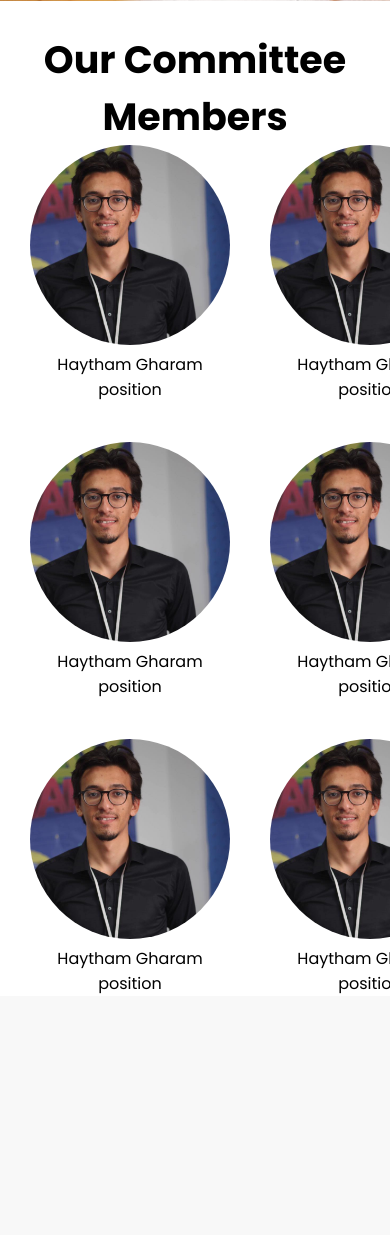
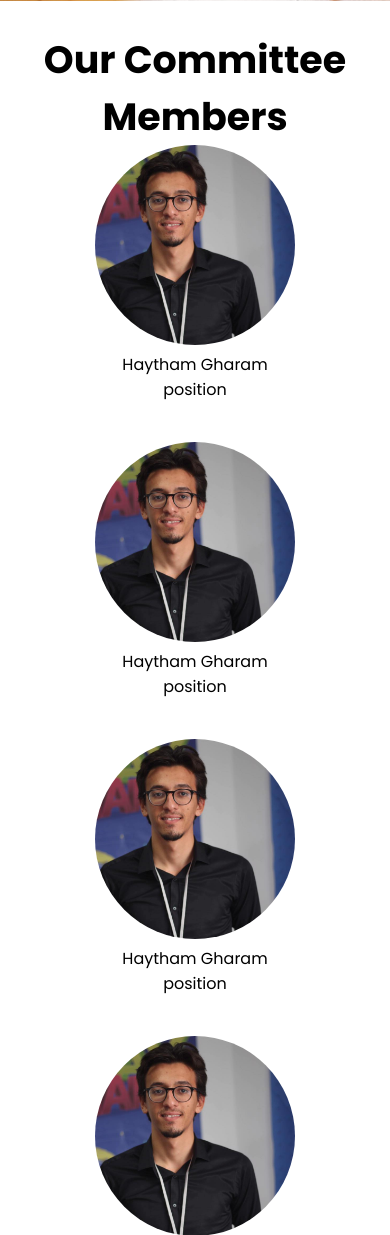
Before and after one commit to HaythamGharam/Robotics-Web, a PHP site: page /home.html in a window 390 px wide; the page is wider, and only the part inside the window is pictured. Shown: the part 843-2078 px from the top of that part. Before the commit the page ends 1837 px from the top of that part, so only its background shows below. Run offline with PHP 8.4, Linux system fonts and the light colour scheme.

Commit message:
Responsive Members List

```diff
--- a/style.css
+++ b/style.css
@@ -249,6 +249,17 @@
   .navbar.show .menu-list li a {
     margin-left: 0px;
   }
+
+  .members-list{
+    grid-template-columns: auto auto;
+  }
+
+}
+
+@media (max-width: 500px) {
+  .members-list{
+    grid-template-columns: auto;
+  }
 }
 
 @media (max-width: 380px) {
```
